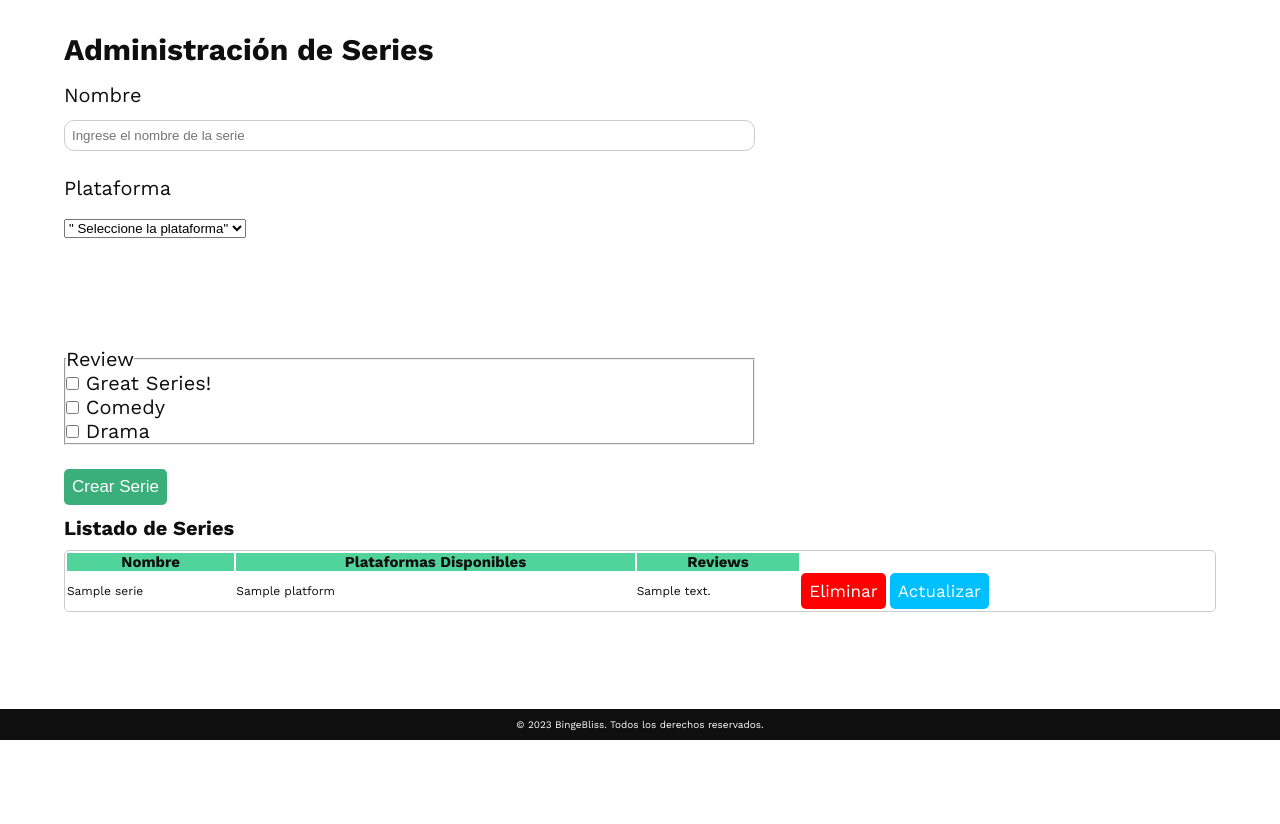
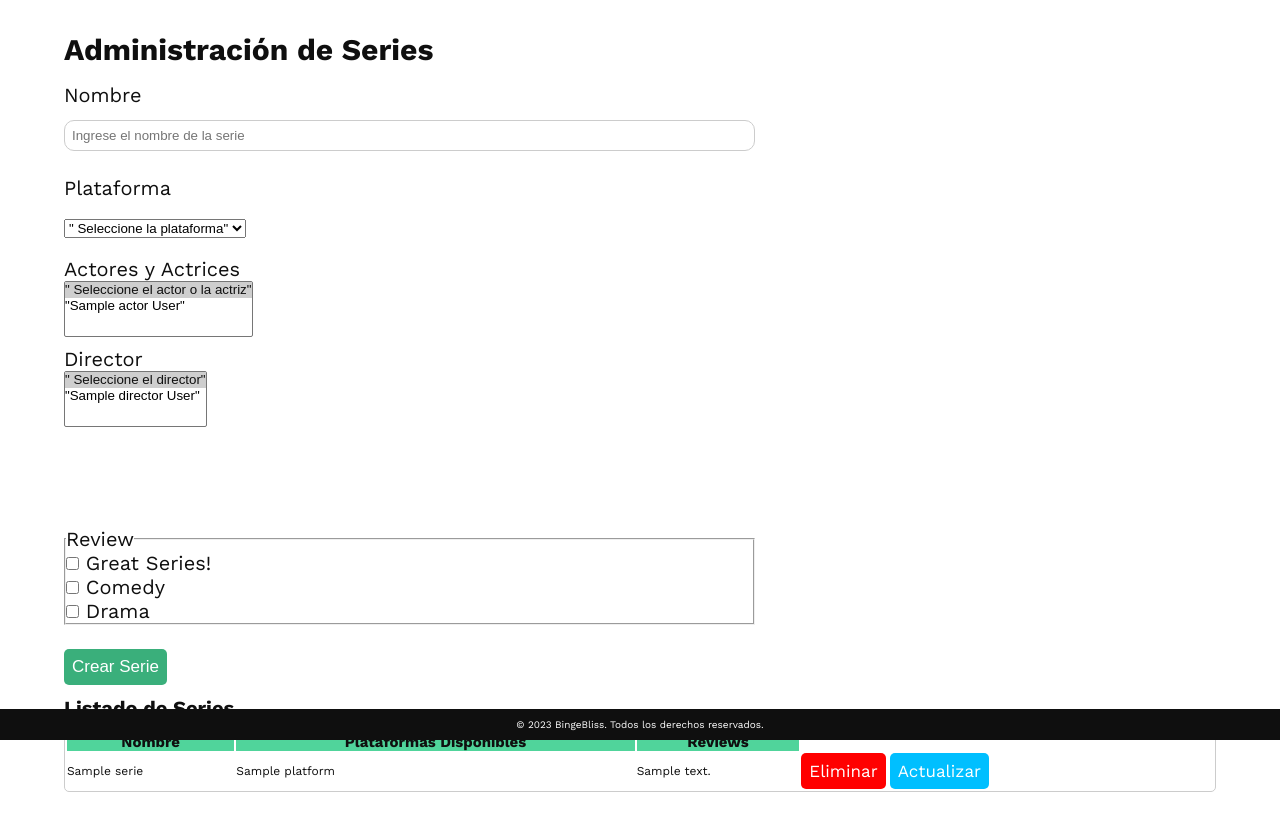
Before and after one commit to luismavlo/peliculas_viu, a PHP site: page /actividad1-viu/Serie/index in a window 1280 px wide. Shown: the part 60-884 px from the top of the page. Before the commit the page ends 800 px from the top, so only its background shows below. Run offline with PHP 8.4, Linux system fonts and the light colour scheme; tables that the repository leaves empty hold one stand-in row (values such as "Sample post"); some libraries are stand-ins or nearby versions; some web fonts are replaced.

Commit message:
Modificación Actor, director, creación lenguajes y modificación serie

```diff
--- a/controllers/SerieController.php
+++ b/controllers/SerieController.php
@@ -3,6 +3,8 @@
 require_once 'models/Serie.php';
 require_once 'C:/xampp/htdocs/actividad1-viu/models/Serie.php';
 require_once 'C:/xampp/htdocs/actividad1-viu/models/Platform.php';
+require_once 'C:/xampp/htdocs/actividad1-viu/models/Actor.php';
+require_once 'C:/xampp/htdocs/actividad1-viu/models/Director.php';
 class SerieController {
 
     public function index(){
--- a/models/Actor.php
+++ b/models/Actor.php
@@ -113,5 +113,36 @@ class Actor
         return $actor->fetch_object();
     }
 
+    function convertToActor(Object $a):Actor{
+        $actor=new Actor();
+        $actor->setId($a->id);
+        $actor->setName($a->name);
+        $actor->setSurname($a->surname);
+        $actor->setBirthDate($a->birthdate);
+        $actor->setNationality($a->nationality);
+        return $actor;
+
+    }
+    public function findAllActors() : ArrayObject
+    {
+        $allActors=new ArrayObject();
+        $all= $this->db->query("SELECT * FROM actor");
+        $actor=new Actor();
+        while ($a=$all->fetch_object()):
+            $actor= $actor->convertToActor($a);
+            $allActors->append($actor);
+        endwhile;
+        return $allActors;
+    }
+    public function findActor(int $i):Actor
+    {
+        $actor=new Actor();
+        $a = $this->db->query("SELECT * FROM actor WHERE id = {$i}");
+        $a=$a->fetch_object();
+        $actor=$actor->convertToActor($a);
+
+        return $actor;
+    }
+
 
 }
--- a/models/Director.php
+++ b/models/Director.php
@@ -116,5 +116,39 @@ class Director
         return $director->fetch_object();
     }
 
+    function convertToDirector(Object $o):Director{
+        $director=new Director();
+        $director->setId($o->id);
+        $director->setName($o->name);
+        $director->setSurname($o->surname);
+        $director->setBirthDate($o->birthdate);
+        $director->setNationality($o->nationality);
+        return $director;
+
+    }
+    public function findAllDirectors() : ArrayObject
+    {
+
+        $allDirectors=new ArrayObject();
+        $all= $this->db->query("SELECT * FROM director");
+        $director=new Director();
+        while ($a=$all->fetch_object()):
+            $director= $director->convertToDirector($a);
+            $allDirectors->append($director);
+        endwhile;
+        return $allDirectors;
+    }
+    public function findDirector(int $i):Director
+    {
+        $director=new Director();
+        $d = $this->db->query("SELECT * FROM director WHERE id = {$i}");
+        $d=$d->fetch_object();
+        $director=$director->convertToDirector($d);
+
+        return $director;
+    }
+
+
+
 
 }
--- a/models/Platform.php
+++ b/models/Platform.php
@@ -107,9 +107,7 @@ class Platform
         $platform=new Platform();
         $p = $this->db->query("SELECT * FROM platform WHERE id = {$i}");
         $p=$p->fetch_object();
-        $platform->setId($p->id);
-        $platform->setName($p->name);
-        $platform->setImage($p->image);
+        $platform=$platform->convertToPlatform($p);
 
         return $platform;
     }
--- a/models/Serie.php
+++ b/models/Serie.php
@@ -5,14 +5,18 @@ class Serie
     private readonly string $name;
     private Platform $platform;
     private readonly string $review;
- //   private Director $director[];
- //   private Actor $actores[];
- //   private Languages $languages[];
+    private Director $director;
+    private Actor $actor;
+    private ArrayObject $languages;
+
 
     public function __construct()
     {
         $this->db = Database::connect();
         $this->platform=new Platform();
+        $this->directors=new ArrayObject();
+        $this->actor=new Actor();
+        $this->languages=new ArrayObject();
     }
 
     public function getId(): string
@@ -65,6 +69,15 @@ class Serie
     public function setReview(string $review): void
     {
         $this->review = $this->db->real_escape_string($review);
+    }
+
+    public function getActor(): Actor
+    {
+        return $this->actor;
+    }
+    public function getDirector(): Director
+    {
+        return $this->director;
     }
 
     public function save(): bool
@@ -139,4 +152,17 @@ class Serie
         return $serie;
     }
 
+    public function savePerformance(): bool
+    {
+        $sql = "INSERT INTO actuacion VALUES(NULL, '{$this->getId()}', '{$this->actor->getId()}' }')";
+        echo $sql;
+        $performance = $this->db->query($sql);
+
+        if(!$performance) {
+            return false;
+        }
+        return true;
+    }
+
+
 }
--- a/views/serie/createSerieForm.php
+++ b/views/serie/createSerieForm.php
@@ -33,6 +33,57 @@
         </select>
 
 </p>
+
+<p class="form-group">
+        <label for="actor">Actores y Actrices </label>
+       <select  name="actor" multiple>
+            <?php
+                $a=new Actor();
+                $allActors='';
+                $allActors=$a->findAllActors();
+
+
+            ?>
+                <option selected="true"  value="<?= isset($serieFoundIt) && is_object($serieFoundIt) ? ($serieFoundIt->getActor()->getId()):''; ?>"> " <?= isset($serieFoundIt) && is_object($serieFoundIt) ? (
+
+                  $serieFoundIt->getActor()->getName().$serieFoundIt->getActor()->getSurname()) : 'Seleccione el actor o la actriz'; ?>"
+                </option>
+
+                <?php
+                for ($i=0;$i<$allActors->count();$i++){
+                    $a=$allActors->offsetGet($i)?>
+                    <option value=<?=$a->getId(); ?> > "<?=$a->getName().' ' .$a->getSurname(); ?>"</option>
+                        <?php }   ?>
+
+        </select>
+
+</p>
+
+<p class="form-group">
+        <label for="Director">Director </label>
+       <select  name="director" multiple>
+            <?php
+                $d=new Director();
+                $allDirectors='';
+                $allDirectors=$d->findAllDirectors();
+                echo $allDirectors->count();
+
+
+            ?>
+                <option selected="true"  value="<?= isset($serieFoundIt) && is_object($serieFoundIt) ? ($serieFoundIt->getDirector()->getId()):''; ?>"> " <?= isset($serieFoundIt) && is_object($serieFoundIt) ? (
+                   $serieFoundIt->getDirector()->getName().' '.$serieFoundIt->getDirector()->getSurname()) : 'Seleccione el director'; ?>"
+                </option>
+
+                <?php
+                for ($i=0;$i<$allDirectors->count();$i++){
+                    $a=$allDirectors->offsetGet($i)?>
+                    <option value=<?=$a->getId(); ?> > "<?=$a->getName().' ' .$a->getSurname(); ?>"</option>
+                        <?php }   ?>
+
+        </select>
+
+</p>
+
     <p class="form-group">
         <fieldset>
             <legend>Review </legend>
```
Also changed, not shown: models/Language.php (added, +29 -0 lines).
